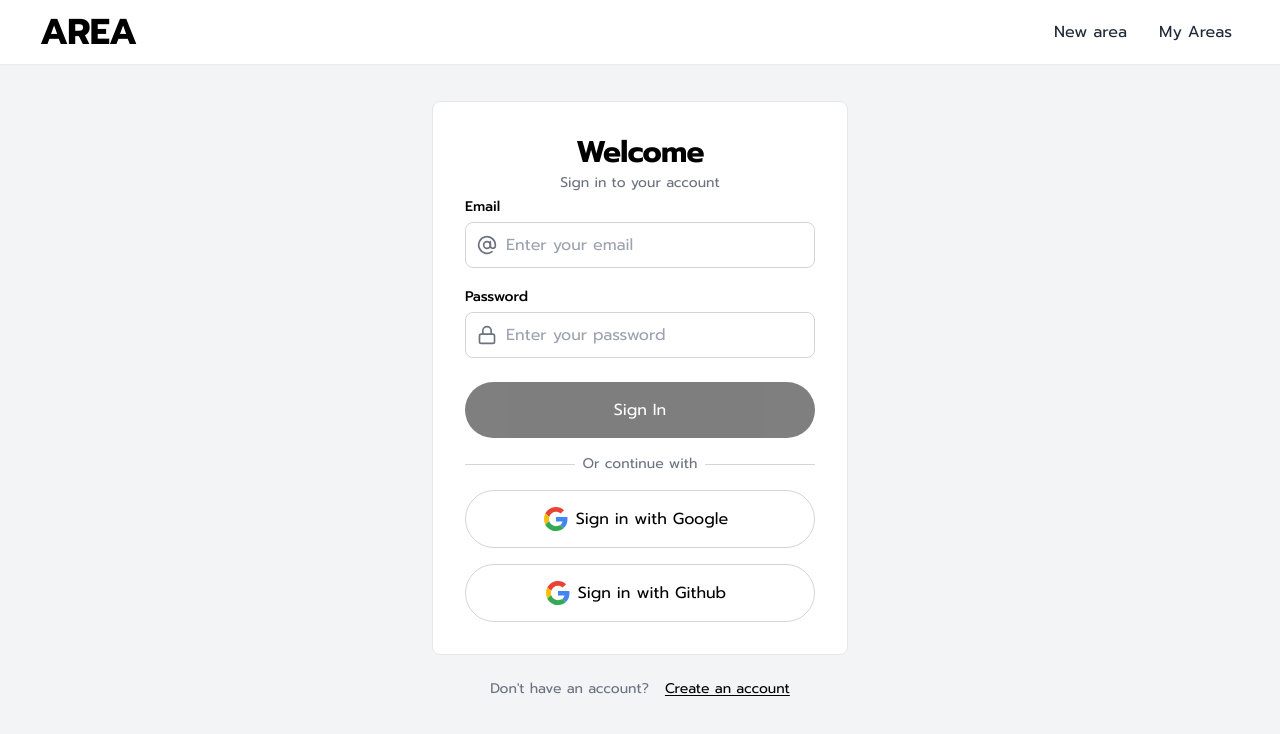
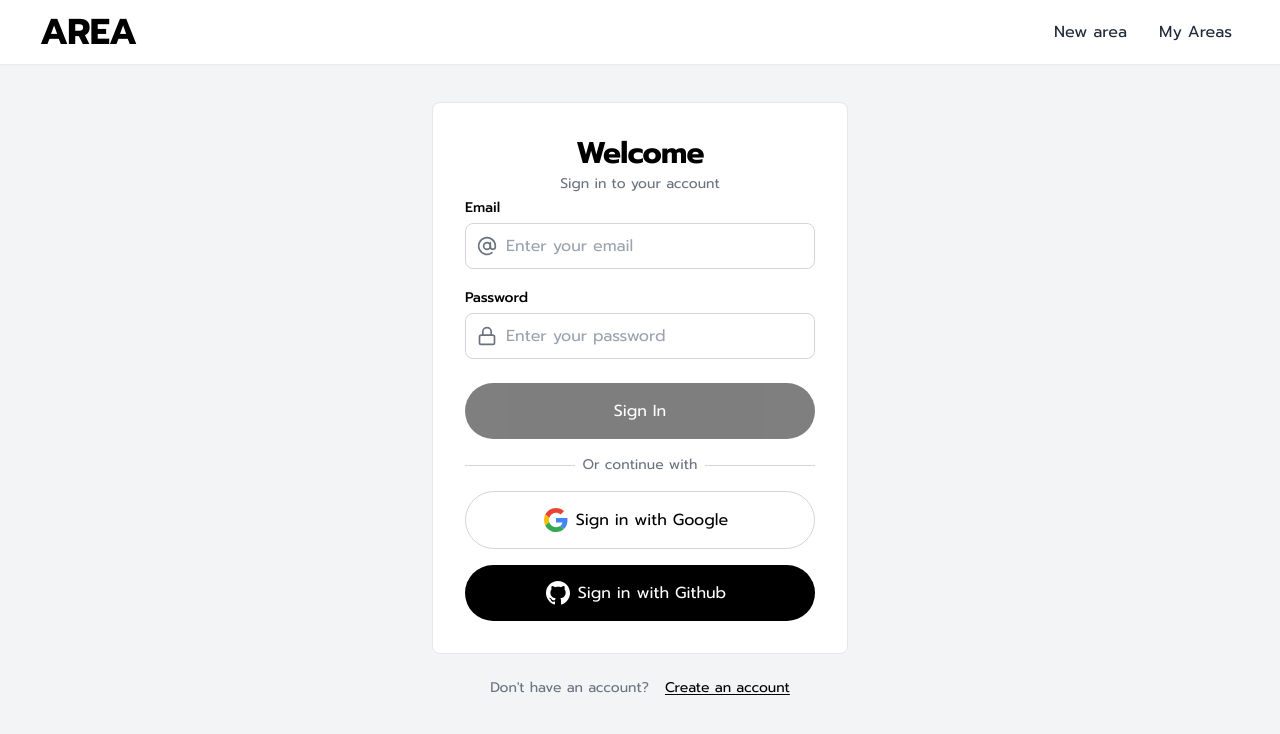
Before and after one commit to Nicolasalx/Area, a Next.js app in the folder front/: page /auth in a window 1280 px wide. Shown: the top 734 px of the page. Built offline with nearby package versions, Linux system fonts and the light colour scheme.

Commit message:
fix(oauth): correct front button and change user api to add/delete user

```diff
--- a/front/app/api/auth/github/route.ts
+++ b/front/app/api/auth/github/route.ts
@@ -6,10 +6,7 @@
   const params = {
     client_id: process.env.GITHUB_CLIENT_ID!,
     redirect_uri: process.env.GITHUB_REDIRECT_URI!,
-    scope: [
-      "read:user",
-      "user:email",
-    ].join(" "),
+    scope: ["read:user", "user:email"].join(" "),
   };
 
   githubAuthUrl.search = new URLSearchParams(params).toString();
--- a/front/components/auth/AuthForms.tsx
+++ b/front/components/auth/AuthForms.tsx
@@ -148,34 +148,49 @@
           <Button
             type="button"
             onClick={loginWithGithub}
-            className="w-full border border-gray-300 bg-white hover:bg-gray-50"
+            className="w-full bg-black hover:bg-gray-950"
             leftIcon={
               <svg
                 width="24"
                 height="24"
+                viewBox="0 0 1024 1024"
+                fill="none"
                 xmlns="http://www.w3.org/2000/svg"
-                viewBox="0 0 48 48"
               >
                 <path
-                  fill="#EA4335"
-                  d="M24 9.5c3.54 0 6.71 1.22 9.21 3.6l6.85-6.85C35.9 2.38 30.47 0 24 0 14.62 0 6.51 5.38 2.56 13.22l7.98 6.19C12.43 13.72 17.74 9.5 24 9.5z"
-                />
-                <path
-                  fill="#4285F4"
-                  d="M46.98 24.55c0-1.57-.15-3.09-.38-4.55H24v9.02h12.94c-.58 2.96-2.26 5.48-4.78 7.18l7.73 6c4.51-4.18 7.09-10.36 7.09-17.65z"
-                />
-                <path
-                  fill="#FBBC05"
-                  d="M10.53 28.59c-.48-1.45-.76-2.99-.76-4.59s.27-3.14.76-4.59l-7.98-6.19C.92 16.46 0 20.12 0 24c0 3.88.92 7.54 2.56 10.78l7.97-6.19z"
-                />
-                <path
-                  fill="#34A853"
-                  d="M24 48c6.48 0 11.93-2.13 15.89-5.81l-7.73-6c-2.15 1.45-4.92 2.3-8.16 2.3-6.26 0-11.57-4.22-13.47-9.91l-7.98 6.19C6.51 42.62 14.62 48 24 48z"
+                  fill-rule="evenodd"
+                  clip-rule="evenodd"
+                  d="M8 0C3.58 0 0 3.58 0 8C0 11.54 2.29 14.53 5.47 15.59C5.87 15.66 6.02 15.42 6.02 15.21C6.02 15.02 6.01 14.39 6.01 13.72C4 14.09 3.48 13.23 3.32 12.78C3.23 12.55 2.84 11.84 2.5 11.65C2.22 11.5 1.82 11.13 2.49 11.12C3.12 11.11 3.57 11.7 3.72 11.94C4.44 13.15 5.59 12.81 6.05 12.6C6.12 12.08 6.33 11.73 6.56 11.53C4.78 11.33 2.92 10.64 2.92 7.58C2.92 6.71 3.23 5.99 3.74 5.43C3.66 5.23 3.38 4.41 3.82 3.31C3.82 3.31 4.49 3.1 6.02 4.13C6.66 3.95 7.34 3.86 8.02 3.86C8.7 3.86 9.38 3.95 10.02 4.13C11.55 3.09 12.22 3.31 12.22 3.31C12.66 4.41 12.38 5.23 12.3 5.43C12.81 5.99 13.12 6.7 13.12 7.58C13.12 10.65 11.25 11.33 9.47 11.53C9.76 11.78 10.01 12.26 10.01 13.01C10.01 14.08 10 14.94 10 15.21C10 15.42 10.15 15.67 10.55 15.59C13.71 14.53 16 11.53 16 8C16 3.58 12.42 0 8 0Z"
+                  transform="scale(64)"
+                  fill="#FFFFFF"
                 />
               </svg>
+              // <svg
+              //   width="24"
+              //   height="24"
+              //   xmlns="http://www.w3.org/2000/svg"
+              //   viewBox="0 0 48 48"
+              // >
+              //   <path
+              //     fill="#EA4335"
+              //     d="M24 9.5c3.54 0 6.71 1.22 9.21 3.6l6.85-6.85C35.9 2.38 30.47 0 24 0 14.62 0 6.51 5.38 2.56 13.22l7.98 6.19C12.43 13.72 17.74 9.5 24 9.5z"
+              //   />
+              //   <path
+              //     fill="#4285F4"
+              //     d="M46.98 24.55c0-1.57-.15-3.09-.38-4.55H24v9.02h12.94c-.58 2.96-2.26 5.48-4.78 7.18l7.73 6c4.51-4.18 7.09-10.36 7.09-17.65z"
+              //   />
+              //   <path
+              //     fill="#FBBC05"
+              //     d="M10.53 28.59c-.48-1.45-.76-2.99-.76-4.59s.27-3.14.76-4.59l-7.98-6.19C.92 16.46 0 20.12 0 24c0 3.88.92 7.54 2.56 10.78l7.97-6.19z"
+              //   />
+              //   <path
+              //     fill="#34A853"
+              //     d="M24 48c6.48 0 11.93-2.13 15.89-5.81l-7.73-6c-2.15 1.45-4.92 2.3-8.16 2.3-6.26 0-11.57-4.22-13.47-9.91l-7.98 6.19C6.51 42.62 14.62 48 24 48z"
+              //   />
+              // </svg>
             }
           >
-            <Text>Sign in with Github</Text>
+            <Text color="white">Sign in with Github</Text>
           </Button>
         </div>
       </form>
--- a/front/components/ui/Avatar.tsx
+++ b/front/components/ui/Avatar.tsx
@@ -18,7 +18,7 @@
       className={`relative overflow-hidden rounded-full ${sizeClasses[size]}`}
     >
       <div className="h-full w-full overflow-hidden rounded-full">
-        {/* {src ? (
+        {src ? (
           <Image
             src={src}
             alt={alt}
@@ -36,7 +36,7 @@
           <div className="flex h-full w-full items-center justify-center bg-gray-200">
             <User className="h-6 w-6 text-gray-500" />
           </div>
-        )} */}
+        )}
       </div>
     </div>
   );
--- a/front/next.config.ts
+++ b/front/next.config.ts
@@ -9,6 +9,12 @@
         port: "",
         pathname: "/a/**",
       },
+      {
+        protocol: "https",
+        hostname: "avatars.githubusercontent.com",
+        port: "",
+        pathname: "/u/**",
+      },
     ],
   },
 };
```
